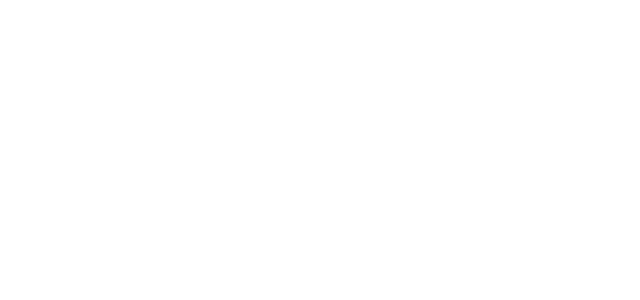
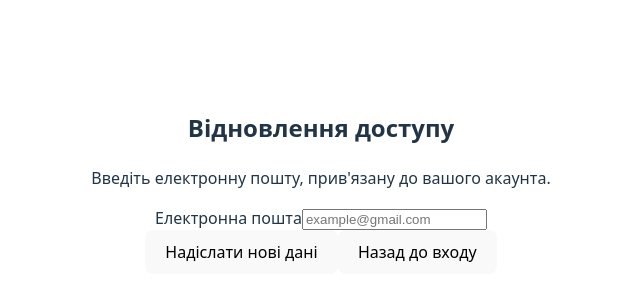
Before and after one commit to dima2005-gif/diploma-clinic-frontend, a React (Vite) app: page /password-reset in a window 1280 px wide. Before the commit this address had no page. Shown: the part 218-518 px from the top of the page, without its empty margins (319-959 px from the left). Built offline with nearby package versions, Linux system fonts and the light colour scheme.

Commit message:
Add email notification and reset password front end

```diff
--- a/index.html
+++ b/index.html
@@ -2,9 +2,9 @@
 <html lang="en">
   <head>
     <meta charset="UTF-8" />
-    <link rel="icon" type="image/svg+xml" href="/vite.svg" />
+    <link rel="icon" type="image/svg+xml" href="./src/assets/logo.svg" />
     <meta name="viewport" content="width=device-width, initial-scale=1.0" />
-    <title>client</title>
+    <title>eKarta</title>
   </head>
   <body>
     <div id="root"></div>
--- a/src/App.jsx
+++ b/src/App.jsx
@@ -46,6 +46,7 @@
 import GuestServicesDetail from "./pages/Guest/GuestServiceDetail";
 import GuestDoctorsDetail from "./pages/Guest/GuestDoctorDetail";
 import PatientResponses from "./pages/Patient/Responses";
+import PasswordReset from "./pages/ResetPassword";
 import reactLogo from "./assets/react.svg";
 import viteLogo from "/vite.svg";
 import "./App.css";
@@ -55,6 +56,7 @@
     <Router>
       <Routes>
         <Route path="/login" element={<Login />} />
+        <Route path="/password-reset" element={<PasswordReset />} />
         <Route
           path="/patient"
           element={
--- a/src/pages/Login.jsx
+++ b/src/pages/Login.jsx
@@ -66,6 +66,9 @@
           required
           onChange={(e) => setPassword(e.target.value)}
         />
+        <a href="/password-reset/">
+          <p>Забули пароль?</p>
+        </a>
         <button type="submit">Увійти</button>
         <button onClick={() => navigate("/")}>Вийти</button>
       </form>
--- /dev/null
+++ b/src/pages/ResetPassword.jsx
@@ -0,0 +1,64 @@
+import { useState } from "react";
+import { useNavigate } from "react-router-dom";
+import api from "../api/axios";
+
+const PasswordReset = () => {
+  const navigate = useNavigate();
+
+  const [email, setEmail] = useState("");
+  const [message, setMessage] = useState("");
+  const [errorMessage, setErrorMessage] = useState("");
+
+  const handleSubmit = async () => {
+    setMessage("");
+    setErrorMessage("");
+
+    if (!email) {
+      setErrorMessage("Введіть електронну пошту");
+      return;
+    }
+
+    try {
+      const response = await api.post("/password-reset/", {
+        email,
+      });
+
+      setMessage(response.data.message);
+      setEmail("");
+
+      setTimeout(() => navigate("/login/"), 2500);
+    } catch (error) {
+      const errorText =
+        error.response?.data?.error || "Помилка при відновленні доступу";
+
+      setErrorMessage(errorText);
+    }
+  };
+
+  return (
+    <div>
+      <h2>Відновлення доступу</h2>
+
+      <p>Введіть електронну пошту, прив'язану до вашого акаунта.</p>
+
+      <div>
+        <label>Електронна пошта</label>
+        <input
+          type="email"
+          value={email}
+          placeholder="example@gmail.com"
+          onChange={(e) => setEmail(e.target.value)}
+        />
+      </div>
+
+      {message && <p>{message}</p>}
+      {errorMessage && <p>{errorMessage}</p>}
+
+      <button onClick={handleSubmit}>Надіслати нові дані</button>
+
+      <button onClick={() => navigate("/login/")}>Назад до входу</button>
+    </div>
+  );
+};
+
+export default PasswordReset;
```
Also changed, not shown: src/assets/logo.svg (added).
